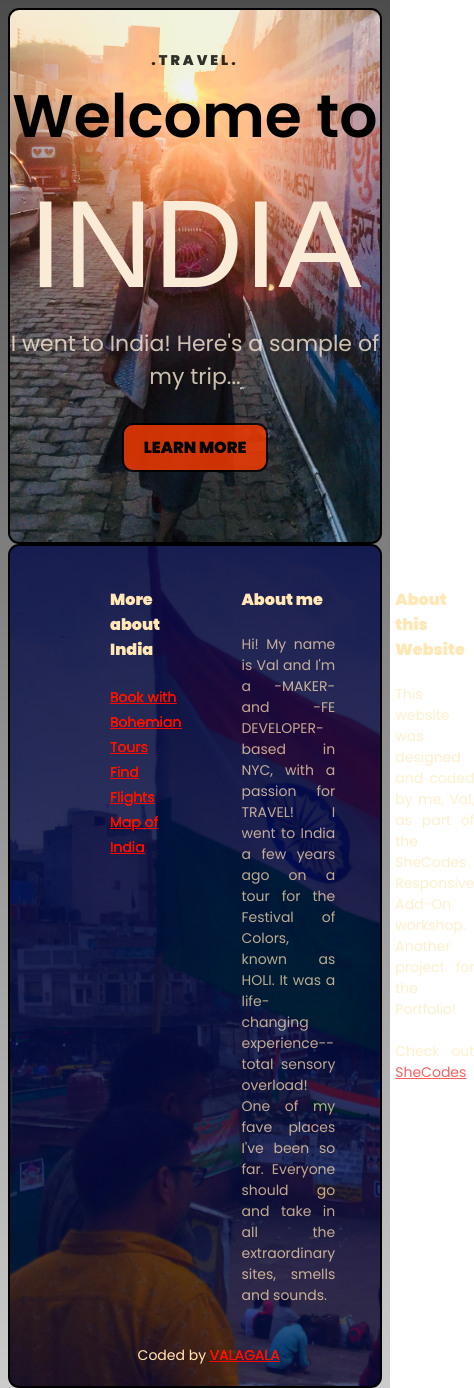
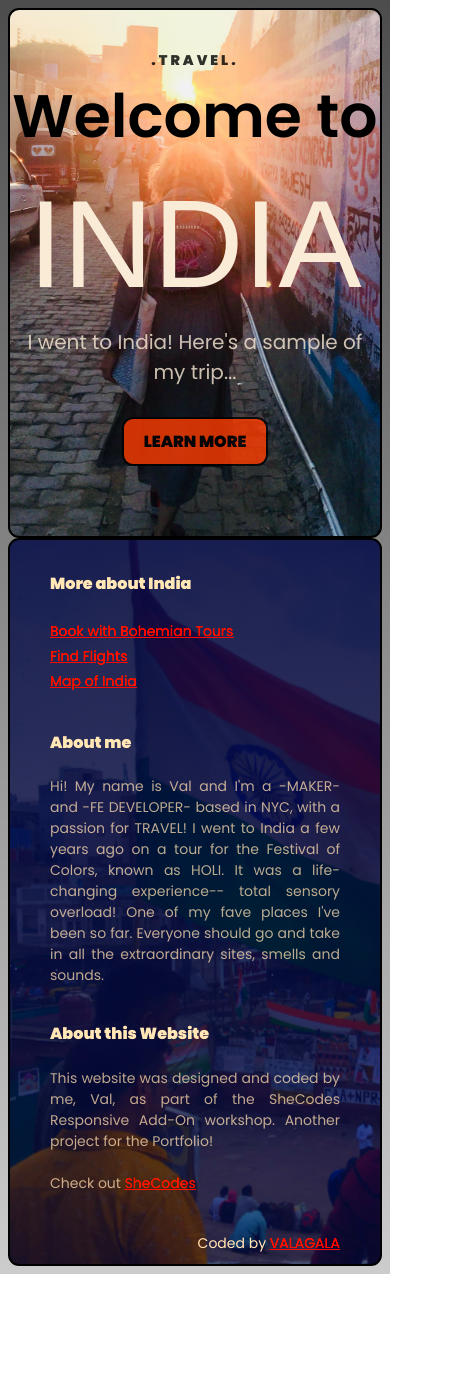
Before and after one commit to VALA9GALA/TRAVEL-India-Project, a plain HTML site: page index.html in a window 390 px wide. Shown: the top 1388 px of the page, 474 px wide, since content can reach past the window. After the commit the page ends 1274 px from the top, so only its background shows below. Drawn offline with Linux system fonts and the light colour scheme; a web font is replaced by a local one.

Commit message:
responsive additions to footer
changed layout to flex, column

```diff
--- a/style.css
+++ b/style.css
@@ -118,9 +118,17 @@ footer a {
   }
   header h2 {
     color: antiquewhite;
-    font-size: 22px;
+    font-size: 20px;
   }
   header h3 {
     font-size: 14px;
   }
+  .footer-grid {
+    display: flex;
+    flex-direction: column;
+    grid-gap: 0px;
+  }
+  footer {
+    padding: 10px 40px;
+  }
 }
```
